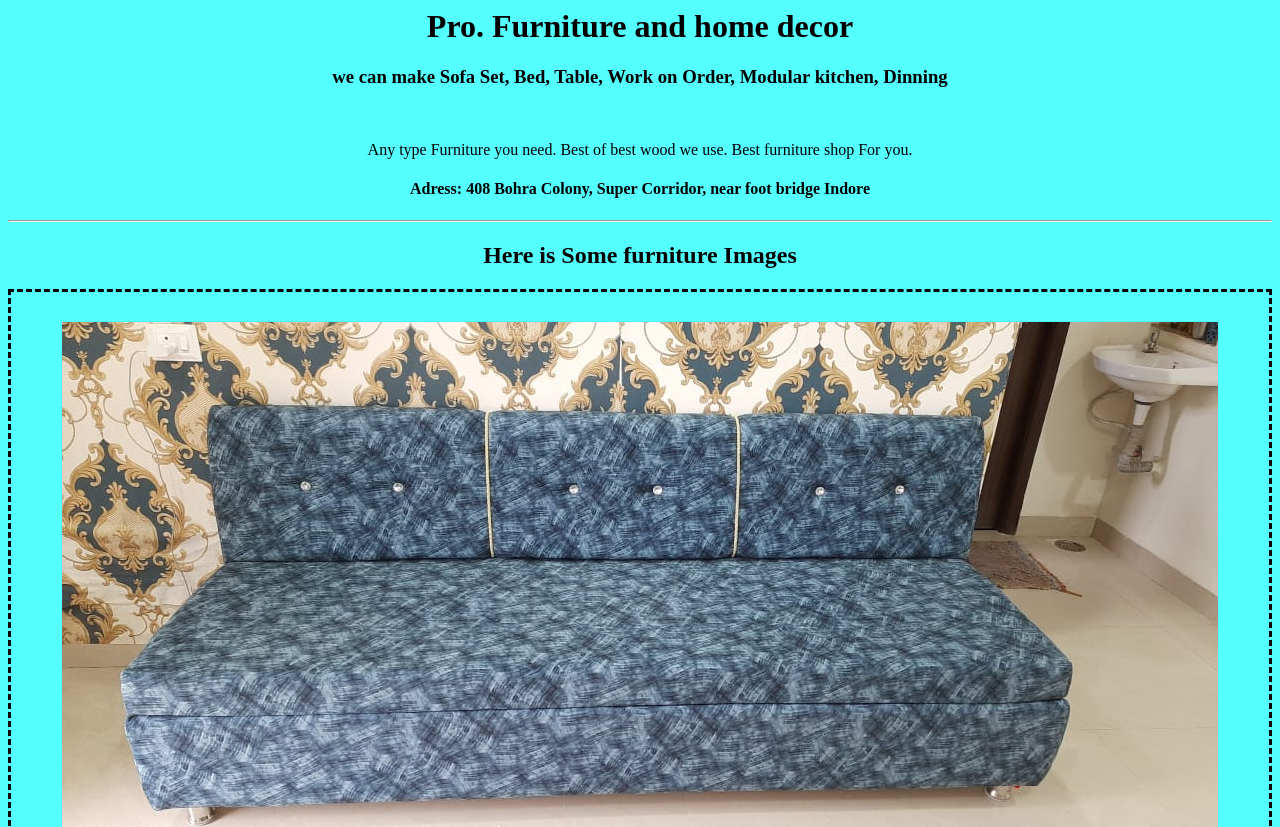
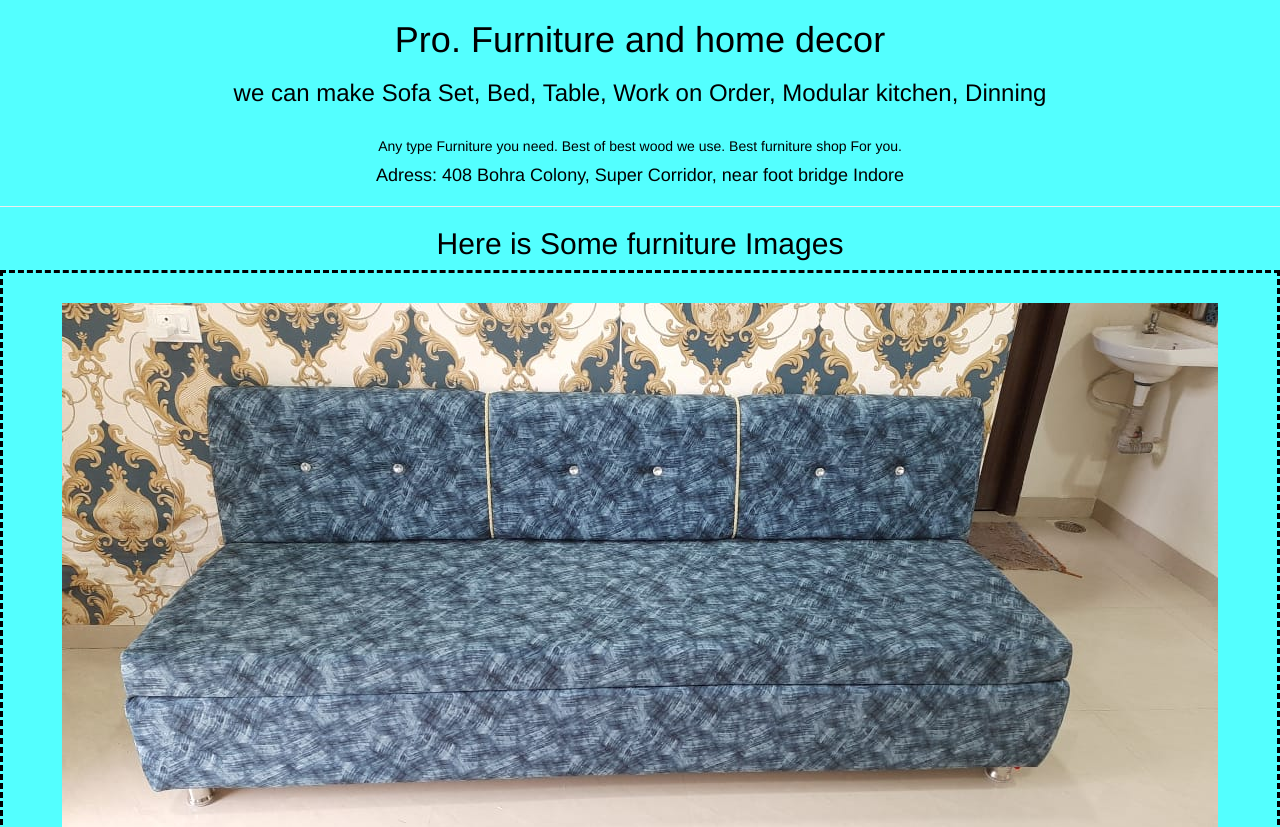
Before and after one commit to Arnavdons/FurnI, a plain HTML site: page index.html in a window 1280 px wide. Shown: the top 827 px of the page. Drawn offline with nearby package versions, Linux system fonts and the light colour scheme.

Commit message:
Update index.html

```diff
--- a/index.html
+++ b/index.html
@@ -1,5 +1,18 @@
 <html>
-    <head><title> Pro Furniture </title> <link rel="stylesheet" href="style.css"></head>
+    <head><title> Pro Furniture </title> <link rel="stylesheet" href="style.css">
+    <meta name="viewport" content="width=device-width, initial-scale=1">
+
+  <link rel="stylesheet" href="https://maxcdn.bootstrapcdn.com/bootstrap/3.4.0/css/bootstrap.min.css">
+
+  <script src="https://ajax.googleapis.com/ajax/libs/jquery/3.4.1/jquery.min.js"></script>
+
+  <script src="https://maxcdn.bootstrapcdn.com/bootstrap/3.4.0/js/bootstrap.min.js"></script>
+
+  <link rel="stylesheet" href="style.css">
+
+        <link rel="stylesheet" href="https://cdnjs.cloudflare.com/ajax/libs/font-awesome/4.7.0/css/font-awesome.min.css">
+
+    </head>
 
     <body>
         <center>
```
